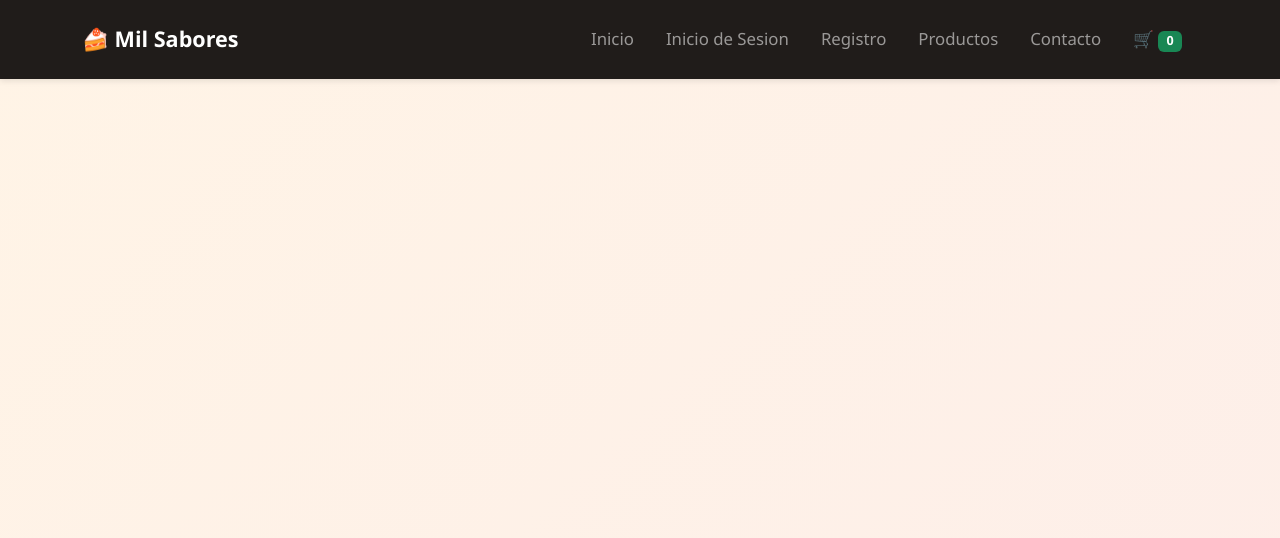
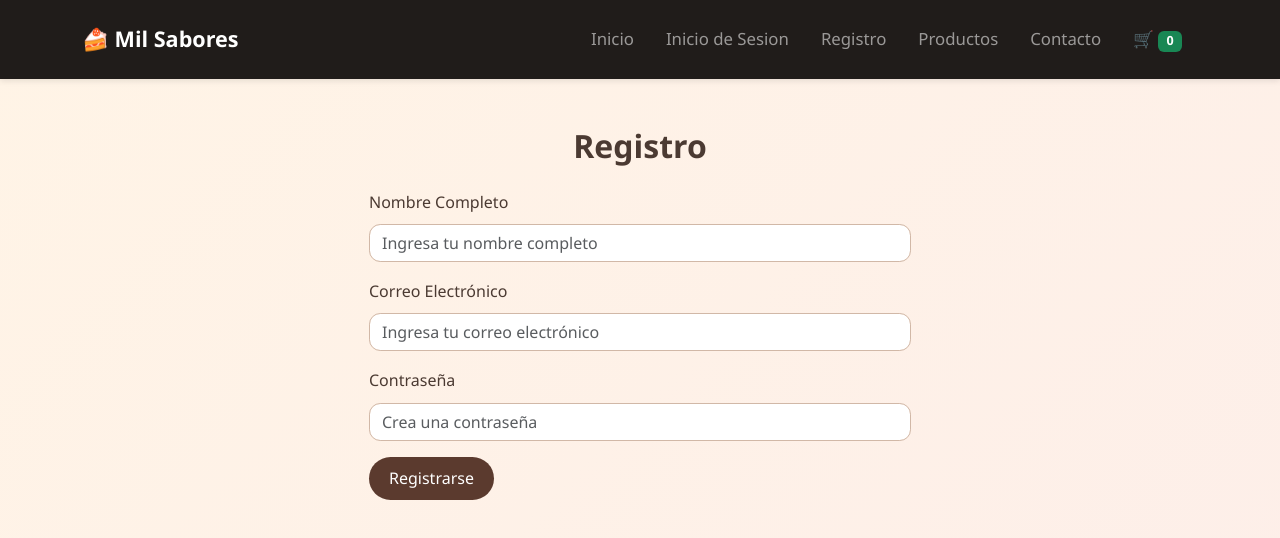
Before and after one commit to consuelojerezv/pasteleria_react, a React (Vite) app: page /registro in a window 1280 px wide. Shown: the top 538 px of the page. Built offline with nearby package versions, Linux system fonts and the light colour scheme.

Commit message:
inicio y registro

```diff
--- a/src/App.jsx
+++ b/src/App.jsx
@@ -5,6 +5,8 @@ import Productos from "./pages/Productos";
 import Carrito from "./pages/Carrito";
 import Contacto from "./pages/Contacto";
 import DetalleProducto from "./pages/DetalleProducto";
+import InicioSesion from "./pages/InicioSesion";
+import Registro from "./pages/Registro";
 
 export default function App() {
   return (
@@ -14,6 +16,8 @@ export default function App() {
         <Route path="/" element={<Home />} />
         <Route path="/productos" element={<Productos/>} />
         <Route path="/carrito" element={<Carrito />} />
+        <Route path="/inicio" element={<InicioSesion />} />
+        <Route path="/registro" element={<Registro />} />
         <Route path="/contacto" element={<Contacto />} />
         <Route path="/producto/:id" element={<DetalleProducto />} />
       </Routes>
--- /dev/null
+++ b/src/pages/InicioSesion.jsx
@@ -0,0 +1,22 @@
+export default function InicioSesion() {
+  return (
+    <main className="page">
+      <h2 className="text-center mb-4">Inicio de Sesion</h2>
+      <div className="row justify-content-center">
+        <div className="col-12 col-md-6">
+          <form>
+            <div className="mb-3">
+              <label htmlFor="email" className="form-label">Correo Electrónico</label>
+              <input type="email" className="form-control" id="email" placeholder="Ingresa tu correo electrónico"/>
+              </div>
+              <div className="mb-3">
+                <label htmlFor="password" className="form-label">Contraseña</label>
+                <input type="password" className="form-control" id="password" placeholder="Ingresa tu contraseña"/>
+              </div>
+              <button type="submit" className="btn btn-dark">Iniciar Sesion</button>
+          </form>
+        </div>
+      </div>
+    </main>
+  );
+    }
--- /dev/null
+++ b/src/pages/Registro.jsx
@@ -0,0 +1,27 @@
+export default function Registro() {
+
+  return (
+    <main className="page">
+        <h2 className="text-center mb-4">Registro</h2>
+        <div className="row justify-content-center">
+            <div className="col-12 col-md-6">
+                <form>
+                    <div className="mb-3">
+                        <label htmlFor="nombre" className="form-label">Nombre Completo</label>
+                        <input type="text" className="form-control" id="nombre" placeholder="Ingresa tu nombre completo"/>
+                    </div>
+                    <div className="mb-3">
+                        <label htmlFor="email" className="form-label">Correo Electrónico</label>
+                        <input type="email" className="form-control" id="email" placeholder="Ingresa tu correo electrónico"/>
+                    </div>
+                    <div className="mb-3">
+                        <label htmlFor="password" className="form-label">Contraseña</label>
+                        <input type="password" className="form-control" id="password" placeholder="Crea una contraseña"/>
+                    </div>
+                    <button type="submit" className="btn btn-dark">Registrarse</button>
+                </form>
+            </div>
+        </div>
+    </main>
+  );
+}
```
